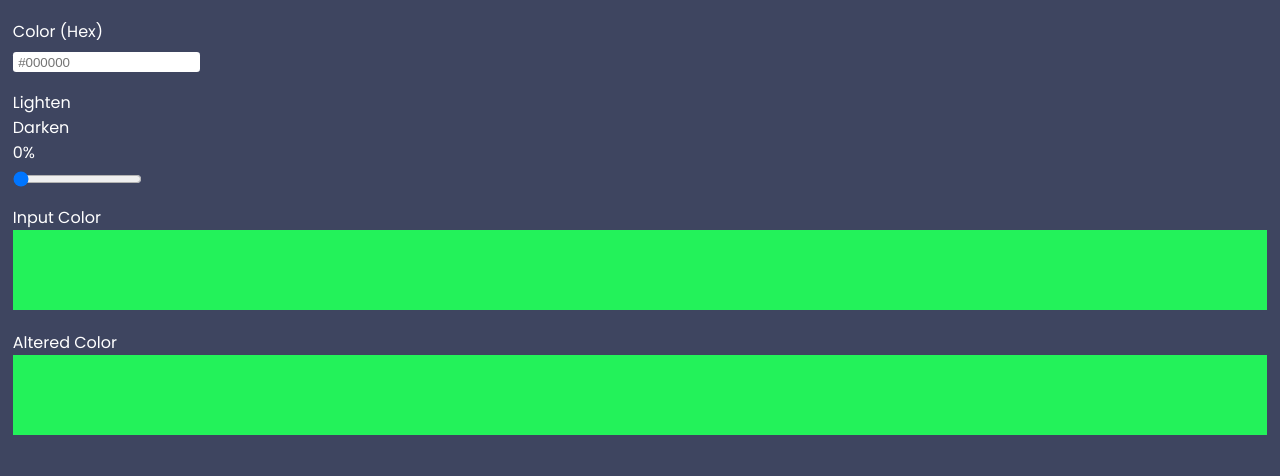
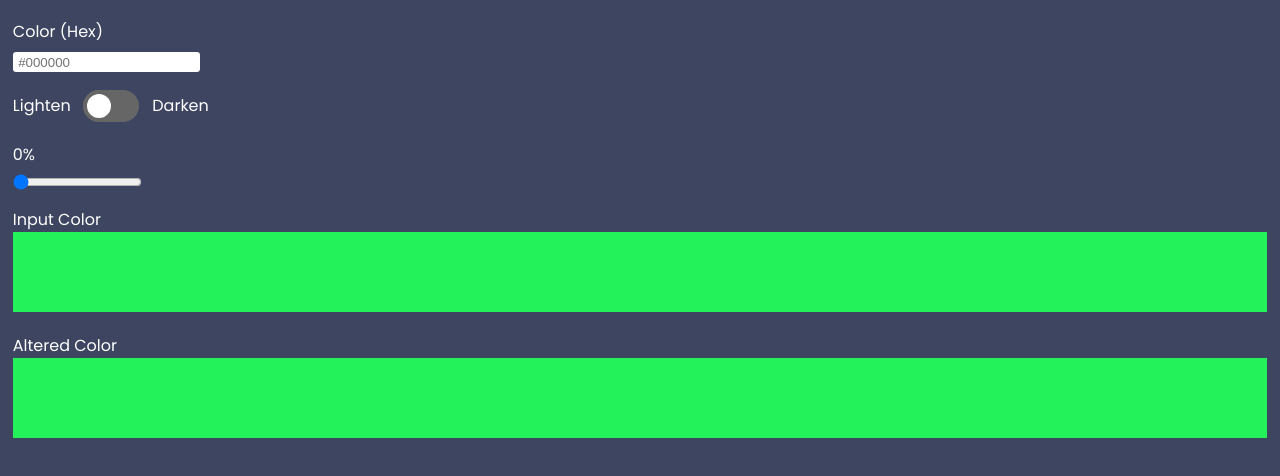
Before and after one commit to Steve-code16/color-tool-with-vanilla-javascript, a plain HTML site: page index.html in a window 1280 px wide. Shown: the part 106-582 px from the top of the page. Drawn offline with Linux system fonts and the light colour scheme.

Commit message:
styling custom toggle

```diff
--- a/index.html
+++ b/index.html
@@ -15,7 +15,7 @@
 
       <div class="toggle">
         <p id="lightenText" class="toggle-text">Lighten</p>
-        <div id="toggleBtn">
+        <div id="toggleBtn" class="toggle-btn">
           <div class="inner-circle"></div>
         </div>
         <p id="darkenText" class="toggle-text">Darken</p>
--- a/style.css
+++ b/style.css
@@ -46,3 +46,35 @@ input[type="text"] {
   background-color: #23f25a;
   margin-bottom: 1.3em;
 }
+
+.toggle {
+  display: flex;
+  align-items: center;
+  margin-bottom: 1.3em;
+}
+
+.toggle-btn {
+  width: 3.5em;
+  height: 2em;
+  margin: 0 0.8em;
+  background-color: #666;
+  border-radius: 2em;
+}
+
+.inner-circle {
+  width: 2em;
+  height: 2em;
+  background-color: #fff;
+  border: 4px solid #666;
+  border-radius: 50%;
+  transition: all 250ms;
+}
+
+.unselected {
+  opacity: 0.25;
+}
+
+.toggle-btn.toggled > .inner-circle {
+  transform: translateX(1.75em);
+  background-color: #333;
+}
```
